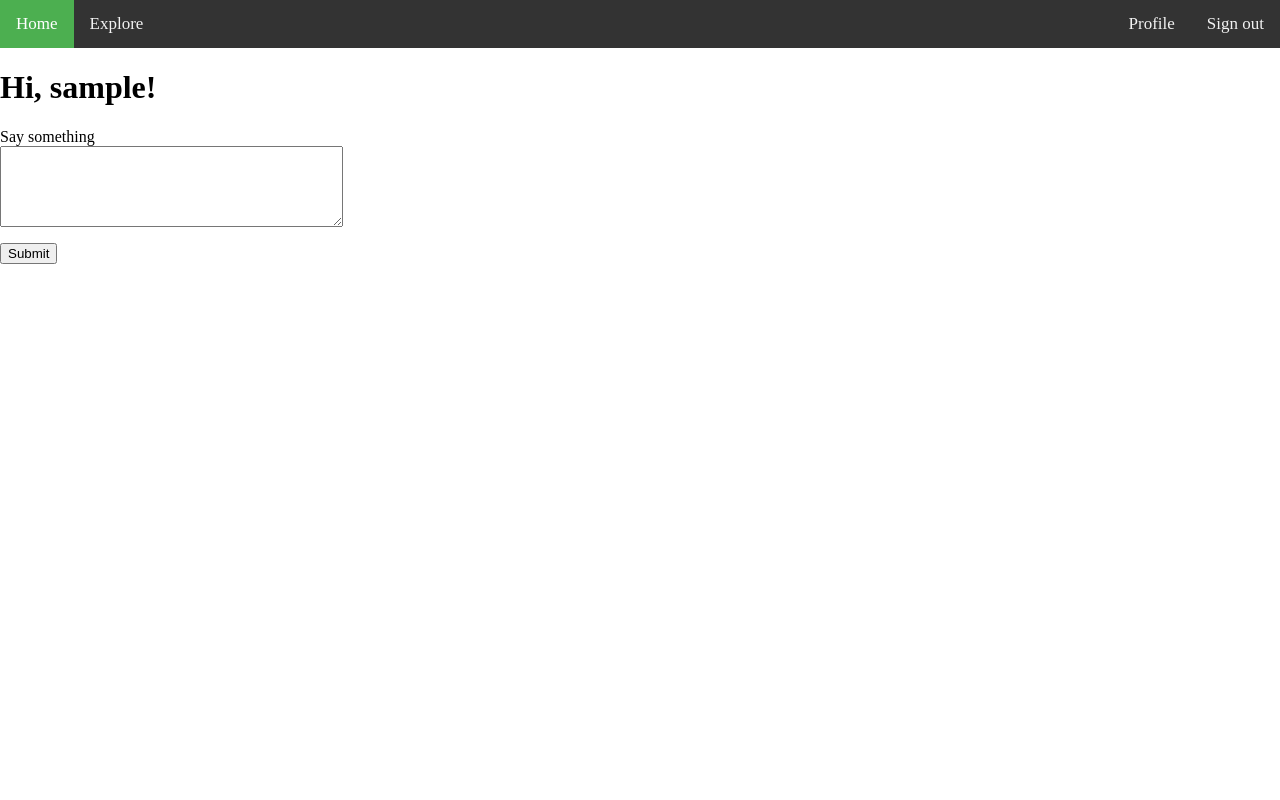
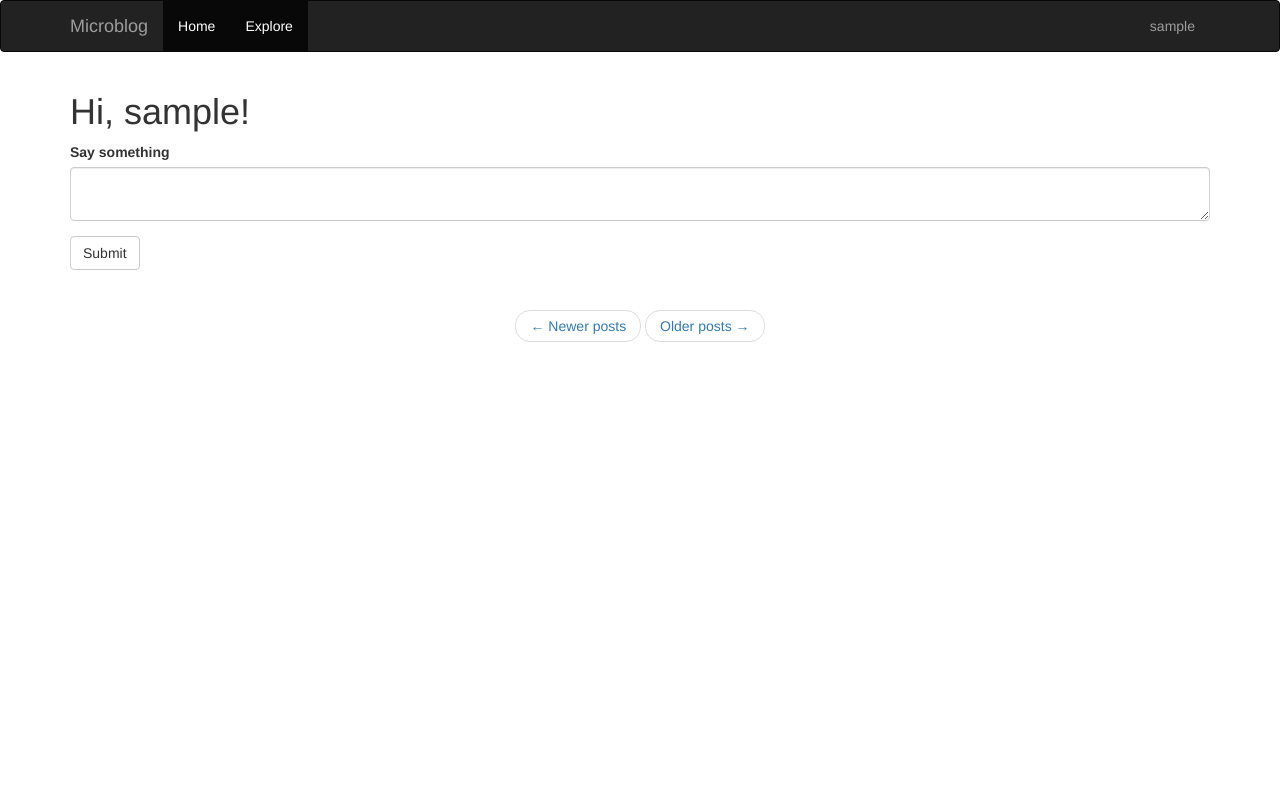
Before and after one commit to o4eretniy/flask_microblog, a Flask app: page / in a window 1280 px wide. Run offline with Flask 2, Linux system fonts and the light colour scheme; the visitor is signed in with stand-in values (Sample User, id 1); data comes from the database, SQL or seed files in the repository; both versions use the stored data as it was after the commit; data that the repository does not hold is empty; some libraries are stand-ins or nearby versions.

Commit message:
Dates and Times

```diff
--- a/app/static/css/style.css
+++ /dev/null
@@ -1,37 +0,0 @@
-body, html{
-    height: 100%;
-    margin: 0;
-}
-
-/* Add a black background color to the top navigation */
-.topnav {
-    background-color: #333;
-    overflow: hidden;
-}
-
-/* Style the links inside the navigation bar */
-.topnav a {
-    float: left;
-    color: #f2f2f2;
-    text-align: center;
-    padding: 14px 16px;
-    text-decoration: none;
-    font-size: 17px;
-}
-
-/* Change the color of links on hover */
-.topnav a:hover {
-    background-color: #ddd;
-    color: black;
-}
-
-/* Add a color to the active/current link */
-.topnav a.active {
-    background-color: #4CAF50;
-    color: white;
-}
-
-/* Right-aligned section inside the top navigation */
-.topnav-right {
-    float: right;
-}
--- a/app/templates/404.html
+++ b/app/templates/404.html
@@ -1,6 +1,6 @@
 {% extends 'base.html' %}
 
-{% block content %}
+{% block app_content %}
     <h1>File Not Found</h1>
     </p><a href="{{ url_for('blog') }}">Back</a></p>
 {% endblock  %}
--- a/app/templates/500.html
+++ b/app/templates/500.html
@@ -1,6 +1,6 @@
 {% extends 'base.html' %}
 
-{% block content %}
+{% block app_content %}
     <h1>An unexpected error has occured</h1>
     <p>The administrator has been notified. Sorry for the inconvenience!</p>
     <p><a href="{{ url_for('blog') }}">Back</a></p>
--- a/app/templates/base.html
+++ b/app/templates/base.html
@@ -1,31 +1,60 @@
-<html>
-    <head>
-        <title>{{ title }} - Microblog</title>
-        <link rel="stylesheet" href="{{url_for('static', filename='css/style.css') }}">
-    </head>
-    <body>
-    <div class='topnav'>
-        <a class='active' href={{ url_for('blog') }}>Home</a>
-        <a href={{ url_for('explore') }}>Explore</a>
-        <div class="topnav-right">
+{% extends 'bootstrap/base.html' %}
+
+{% block title %}
+    {{ title }} - Microblog
+{% endblock  %}
+
+{% block navbar %}
+    <nav class="navbar navbar-inverse">
+        <div class="container">
+            <div class="navbar-header">
+                <button type="button" class="navbar-toggle collapsed" data-toggle="collapse" data-target="#bs-example-navbar-collapse-1" aria-expanded="false">
+                    <span class="sr-only">Toggle navigation</span>
+                    <span class="icon-bar"></span>
+                    <span class="icon-bar"></span>
+                    <span class="icon-bar"></span>
+                </button>
+                <a class="navbar-brand" href="{{url_for('blog') }}">Microblog</a>
+            </div>
+            <div class="collapse navbar-collapse" id="bs-example-navbar-collapse-1">
+                <ul class="nav navbar-nav">
+                    <li class="active"><a href="{{ url_for('blog') }}">Home</a></li>
+                    <li class="active"><a href="{{ url_for('explore') }}">Explore</a></li>
+                </ul>
+                <ul class="nav navbar-nav navbar-right">
                     {% if current_user.is_anonymous %}
-            <a href={{ url_for("login") }}>Sign In</a>
+                    <li><button type="submit" class="btn btn-default"><a href="{{ url_for('login') }}">Sign in</a></button></li>
                     {% else %}
-            <a href={{ url_for("user", username=current_user.username) }}>Profile</a>
-            <a href={{ url_for("logout") }}>Sign out</a>
+                    <li class="dropdown">
+                        <a href="#" class="dropdown-toggle" data-toggle="dropdown" role="button" aria-haspopup="true" aria-expanded="false">{{ current_user.username }}</a>
+                        <ul class="dropdown-menu">
+                            <li><a href="{{ url_for('user', username=current_user.username) }}">Profile</a></li>
+                            <li role="separator" class="divider"></li>
+                            <li><a href="{{ url_for('logout') }}">Sign out</a></li>
+                        </ul>
+                    </div>
                     {% endif %}
+                </ul>
             </div>
         </div>
+    </nav>
+{% endblock  %}
+
+{% block content %}
+    <div class="container">
         {% with messages=get_flashed_messages() %}
         {% if messages %}
-        <ul>
             {% for message in messages %}
-            <li>{{ message }}</li>
+            <div class="alert alert-info" role="alert">{{ message }}</div>
             {% endfor %}
-        </ul>
         {% endif %}
         {% endwith %}
-    {% block content %}
-    {% endblock %}
-    </body>
-</html>
+
+        {# application content needs to provided in the app_content block #}
+        {% block app_content %}{% endblock  %}
+{% endblock  %}
+
+{% block scripts %}
+    {{ super() }}
+    {{ moment.include_moment() }}
+{% endblock  %}
--- a/app/templates/blog.html
+++ b/app/templates/blog.html
@@ -1,27 +1,27 @@
 {% extends 'base.html' %}
+{% import 'bootstrap/wtf.html' as wtf %}
 
-{% block content %}
+{% block app_content %}
     <h1>Hi, {{current_user.username }}!</h1>
     {% if form %}
-    <form action="" method="POST">
-        {{ form.hidden_tag() }}
-        <p>
-            {{ form.post.label }}<br>
-            {{ form.post(cols=40, rows=5) }}<br>
-            {% for error in form.post.errors  %}
-            <span style="color: red;">[{{ error }}]</span>
-            {% endfor %}
-        </p>
-        <p>{{ form.submit() }}</p>
-    </form>
+    {{ wtf.quick_form(form) }}
+    <br>
     {% endif %}
     {% for post in posts %}
         {% include '_post.html' %}
     {% endfor %}
-    {% if prev_url %}
-        <a href="{{ prev_url }}">Newer posts</a>
-    {% endif %}
-    {% if next_url %}
-        <a href="{{ next_url }}">Older posts</a>
-    {% endif %}
+    <nav arial-label="...">
+        <ul class="pager">
+            <li class="previous{% if not prev_url %}disabled{% endif %}">
+                <a href="{{ prev_url or '#' }}">
+                    <span aria-hidden="true">&larr;</span> Newer posts
+                </a>
+            </li>
+            <li class="next{% if not next_url %}disabled{% endif %}">
+                <a href="{{ next_url or '#' }}">
+                    Older posts <span aria-hidden="true">&rarr;</span>
+                </a>
+            </li>
+        </ul>
+    </nav>
 {% endblock  %}
--- a/config.py
+++ b/config.py
@@ -16,3 +16,5 @@ class Config(object):
     ADMINS = ['oso4eretniy@gmail.com']
     # Post
     POSTS_PER_PAGE = 20
+    # Language
+    # LANGUAGES = ['en', 'ru', 'uk']
```
Also changed, not shown: app/__init__.py (+11 -1 lines), app/templates/_post.html (+8 -4 lines), app/templates/edit_profile.html (+7 -19 lines), app/templates/login.html (+12 -25 lines), app/templates/register.html (+7 -33 lines), app/templates/reset_password.html (+8 -20 lines), app/templates/reset_password_request.html (+7 -12 lines), app/templates/user.html (+19 -12 lines), app.db, app/static/js/script.js (deleted), app/static/media/img_avatar2.png (deleted). Lines whose indentation alone changed are shown as unchanged.
